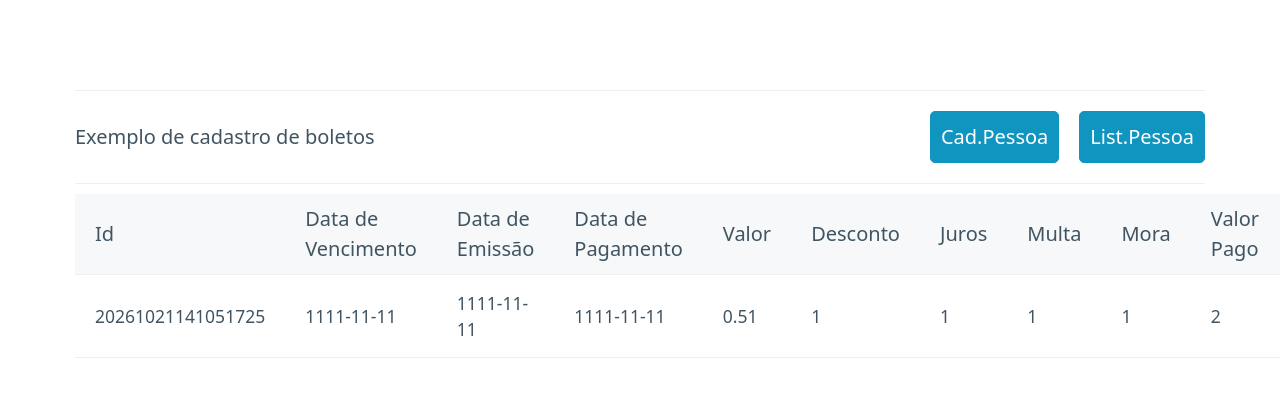
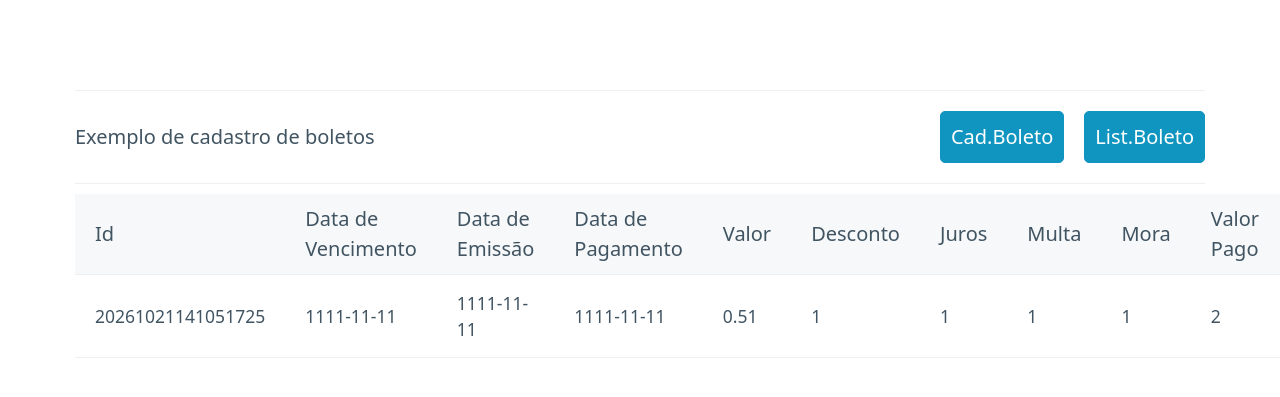
Before and after one commit to Fernando2219/boletos_db, a PHP site: page /index.php in a window 1280 px wide; the page is wider, and only the part inside the window is pictured. Shown: the top 397 px of that part. Run offline with PHP 8.4, Linux system fonts and the light colour scheme; data comes from the database, SQL or seed files in the repository.

Commit message:
Menu atualizado

```diff
--- a/menu.php
+++ b/menu.php
@@ -13,8 +13,8 @@
         <li>Exemplo de cadastro de boletos</li>
     </ul>
     <ul>
-        <li><a href="boleto_cad.php" role="button">Cad.Pessoa</a></li>
-        <li><a href="index.php" role="button">List.Pessoa</a></li>
+        <li><a href="boleto_cad.php" role="button">Cad.Boleto</a></li>
+        <li><a href="index.php" role="button">List.Boleto</a></li>
     </ul>
 </nav>
 <hr></hr>
```
